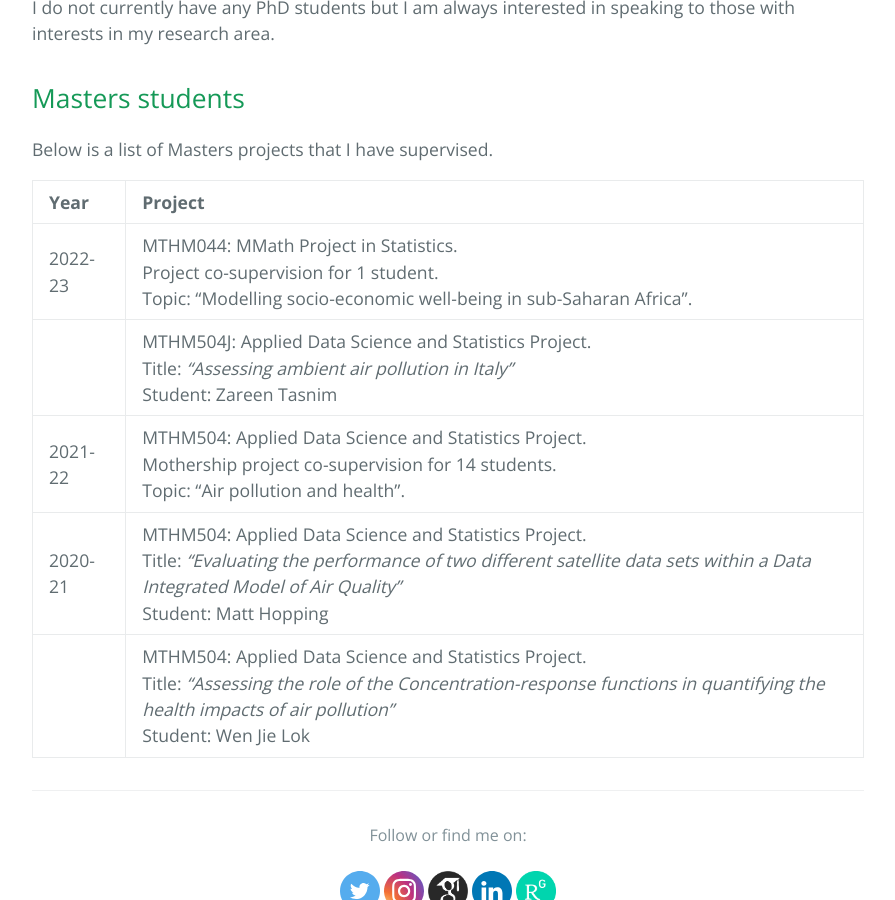
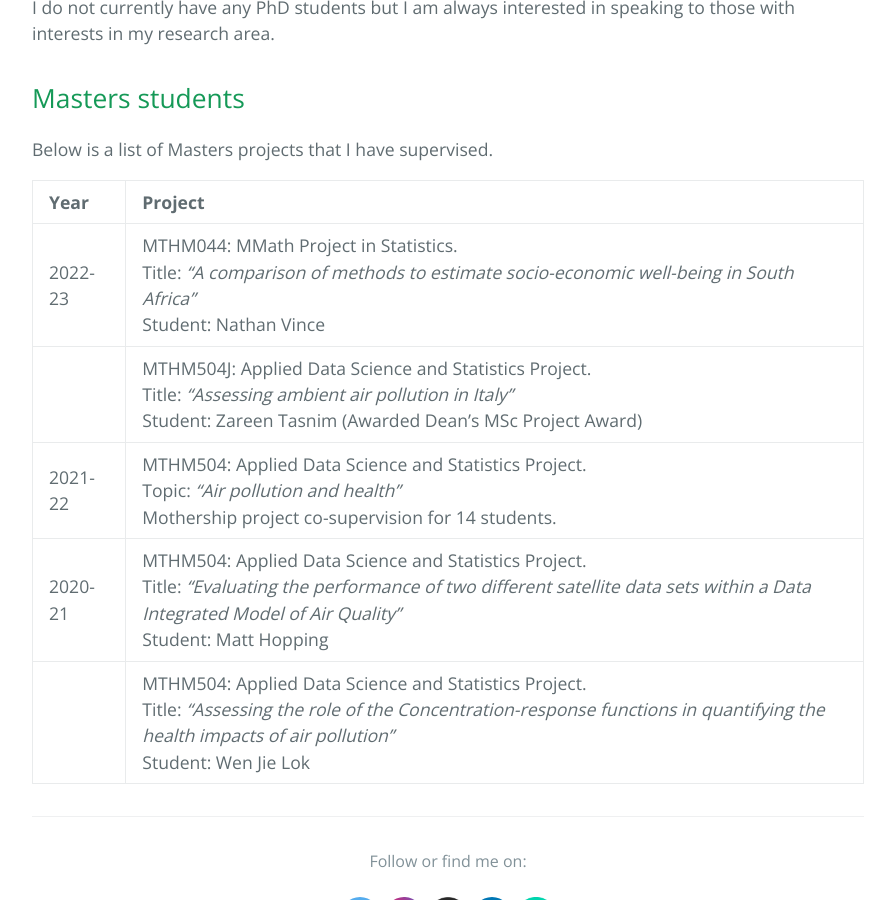
Before and after one commit to matthewllthomas/matthewllthomas.github.io, a Jekyll site: the page built from supervision/index.md, in a window 1280 px wide and 900 px high, scrolled down 610 px. Shown: the whole window, without its empty margins (192-1087 px from the left). Built offline with Jekyll 4.4.1, drawn with Linux system fonts in a browser that asks for light colours; the repository's description, which GitHub fills in, is left out.

Commit message:
Update index.md

```diff
--- a/supervision/index.md
+++ b/supervision/index.md
@@ -18,8 +18,8 @@ Below is a list of Masters projects that I have supervised.
 
 | Year        | Project         |
 |:-------------|:--------------|
-| 2022-23  | MTHM044: MMath Project in Statistics. <br>  Project co-supervision for 1 student. <br> Topic: "Modelling socio-economic well-being in sub-Saharan Africa". |
-|               | MTHM504J: Applied Data Science and Statistics Project. <br> Title: _"Assessing ambient air pollution in Italy"_ <br> Student: Zareen Tasnim |
-| 2021-22  | MTHM504: Applied Data Science and Statistics Project. <br>  Mothership project co-supervision for 14 students. <br> Topic: "Air pollution and health". |
-| 2020-21 | MTHM504: Applied Data Science and Statistics Project. <br>Title: _"Evaluating the performance of two different satellite data sets within a Data Integrated Model of Air Quality"_ <br> Student: Matt Hopping  |
-|               | MTHM504: Applied Data Science and Statistics Project. <br>Title: _"Assessing the role of the Concentration-response functions in quantifying the health impacts of air pollution"_ <br> Student: Wen Jie Lok |
+| 2022-23  | MTHM044: MMath Project in Statistics.                  <br> Title: _"A comparison of methods to estimate socio-economic well-being in South Africa"_ <br>  Student: Nathan Vince |
+|          | MTHM504J: Applied Data Science and Statistics Project. <br> Title: _"Assessing ambient air pollution in Italy"_ <br> Student: Zareen Tasnim (Awarded Dean's MSc Project Award) |
+| 2021-22  | MTHM504: Applied Data Science and Statistics Project.  <br> Topic: _"Air pollution and health"_ <br>  Mothership project co-supervision for 14 students. |
+| 2020-21  | MTHM504: Applied Data Science and Statistics Project.  <br> Title: _"Evaluating the performance of two different satellite data sets within a Data Integrated Model of Air Quality"_ <br> Student: Matt Hopping  |
+|          | MTHM504: Applied Data Science and Statistics Project.  <br> Title: _"Assessing the role of the Concentration-response functions in quantifying the health impacts of air pollution"_ <br> Student: Wen Jie Lok |
```
